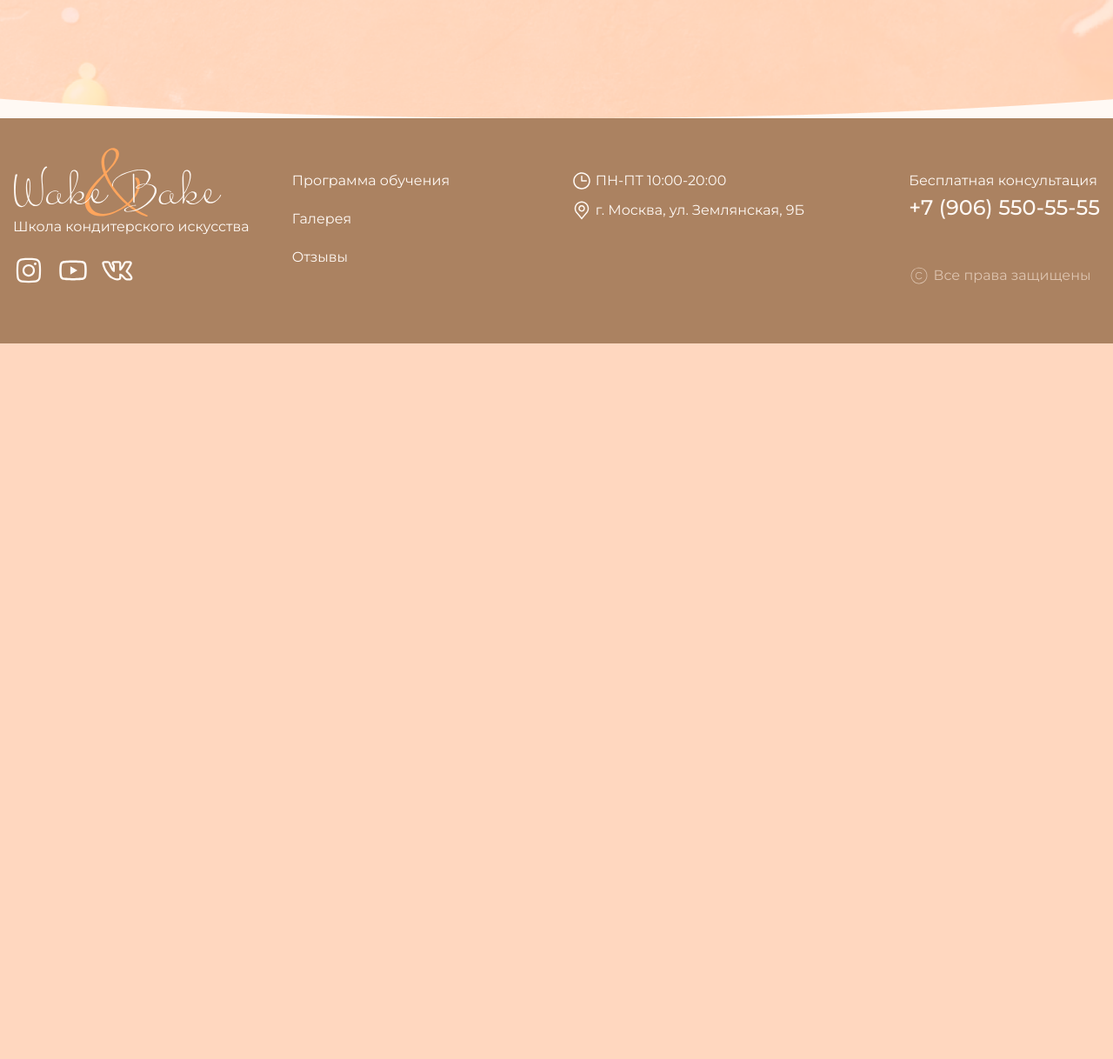
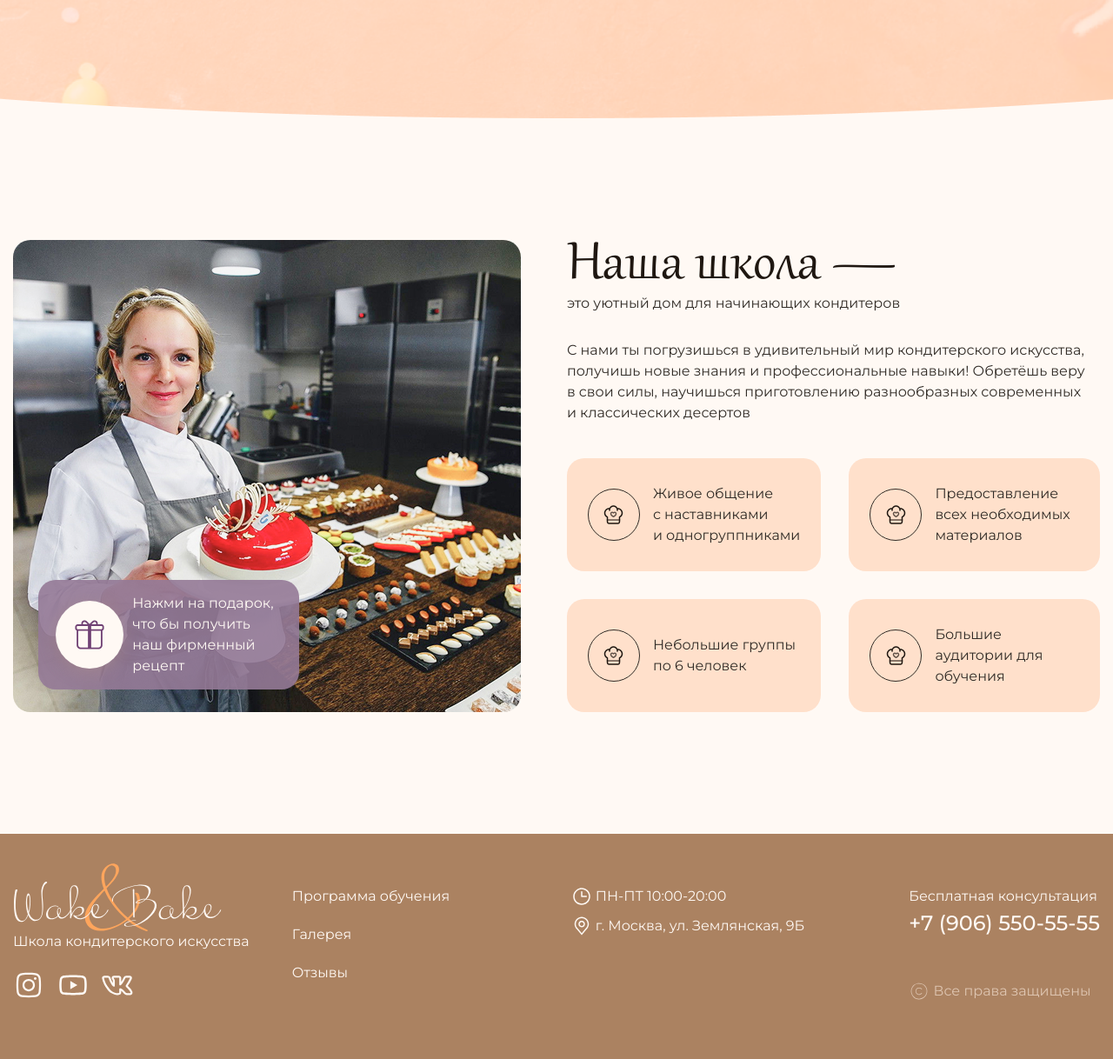
Before and after one commit to Tortoletka/Homework, a PHP site: page /wake_bake/index.html in a window 1280 px wide. Shown: the part 587-1805 px from the top of the page at 87% size. Before the commit the page ends 982 px from the top, so only its background shows below. Run offline with PHP 8.4, Linux system fonts and the light colour scheme.

Commit message:
Add files via upload

```diff
--- a/wake_bake/css/style.css
+++ b/wake_bake/css/style.css
@@ -30,6 +35,10 @@
   flex-grow: 1;
 }
 
+.main__about {
+  padding: 140px 0;
+}
+
 .container {
   max-width: 1310px;
   margin: 0 auto;
@@ -291,17 +419,137 @@
   opacity: 1;
 }
 
+/* ============================================================ */
+
+.about {}
+
+.about__inner {
+  display: grid;
+  grid-template-columns: 1fr 1.05fr;
+  grid-template-rows: repeat(2, auto);
+  gap: 40px 53px;
+}
+
+.about__img {
+  border-radius: var(--border-radius);
+  overflow: hidden;
+  position: relative;
+  grid-row: 1/-1;
+}
+
+.about__img>img {
+  width: 100%;
+  height: 100%;
+  object-fit: cover;
+  object-position: 0 50%;
+}
+
+.about__img-control {
+  position: absolute;
+  bottom: 4.7%;
+  left: 5%;
+  display: flex;
+  align-items: center;
+  gap: 10px;
+  max-width: 300px;
+  text-align: left;
+  background: #957b97e6;
+  border-radius: var(--border-radius);
+  padding: 15px 20px;
+  color: var(--general-bg);
+}
+
+.about__img-button {
+  flex-shrink: 0;
+  display: flex;
+  align-items: center;
+  justify-content: center;
+  width: 78px;
+  height: 78px;
+  border-radius: 50%;
+  background: var(--general-bg);
+  box-shadow: 0px 4px 20px rgba(184, 148, 126, 0.3);
+  position: relative;
+}
+
+.about__img-button::before {
+  content: '';
+  position: absolute;
+  inset: 5px;
+  border-radius: 50%;
+  border: 1px solid #CEAAD0;
+  opacity: 0;
+  transition: all .3s;
+}
+
+.about__img-button:hover::before {
+  opacity: 1;
+}
+
+.about__body {}
+
+.about__heading {
+  margin-bottom: 30px;
+}
+
+.about__title {
+  font-family: 'Gabriola';
+  font-size: 74px;
+  line-height: 0.82;
+  color: var(--accent-text);
+}
+
+.about__title-text {}
+
+.about__text {
+}
+
+.about__grid {
+  display: grid;
+  gap: 32px;
+  grid-template-columns: repeat(2, 1fr);
+}
+
+.about__grid-item {
+  background: var(--accent-bg);
+  border-radius: var(--border-radius);
+  padding: 29px 24px;
+  display: flex;
+  align-items: center;
+  gap: 15px;
+}
+
+.about__grid-img {
+  border: 1px solid var(--general-text);
+  border-radius: 50%;
+  width: 60px;
+  height: 60px;
+  flex-shrink: 0;
+  display: flex;
+  align-items: center;
+  justify-content: center;
+}
+
+.about__grid-text {}
+
+/* ============================================================ */
+
+
+/* ============================================================ */
+
 .footer {
   color: var(--general-bg);
   background: #ab8261;
   padding: 60px 0 66px;
 }
+
 .footer__inner {
   display: grid;
   gap: 40px 15px;
   justify-content: space-between;
   grid-template-columns: .9fr .9fr 1.1fr auto;
 }
+
 .footer__col:first-child {
   margin-top: -30px;
 }
--- a/wake_bake/index.html
+++ b/wake_bake/index.html
@@ -49,7 +49,7 @@
           </div>
         </div>
       </div>
-      <section class="hero">
+      <section class="header__hero hero">
         <div class="container">
           <div class="hero__inner">
             <div class="hero__contant">
@@ -86,7 +86,74 @@
         </div>
       </section>
     </header>
-    <main class="main"></main>
+    <main class="main">
+
+      <section class="main__about about">
+        <div class="container">
+          <div class="about__inner">
+            <div class="about__img">
+              <img src="img/content/girl-2.jpg" alt="Девушка с тортом в руках">
+              <div class="about__img-control">
+                <a class="about__img-button" href="#">
+                  <img src="img/icons/gift.svg" alt="">
+                </a>
+                Нажми на подарок, что бы получить наш фирменный рецепт
+              </div>
+            </div>
+            <div class="about__body">
+              <div class="about__heading">
+                <h2 class="about__title">
+                  Наша школа —
+                </h2>
+                <p class="about__title-text">
+                  это уютный дом для начинающих кондитеров
+                </p>
+              </div>
+              <p class="about__text">
+                С нами ты погрузишься в удивительный мир кондитерского искусства, получишь новые знания
+                и профессиональные навыки! Обретёшь веру в свои силы, научишься приготовлению разнообразных современных
+                и классических десертов
+              </p>
+            </div>
+            <ul class="about__grid">
+              <li class="about__grid-item">
+                <div class="about__grid-img">
+                  <img src="img/icons/hat-2.svg" alt="">
+                </div>
+                <p class="about__grid-text">
+                  Живое общение с наставниками и одногруппниками
+                </p>
+              </li>
+              <li class="about__grid-item">
+                <div class="about__grid-img">
+                  <img src="img/icons/hat-2.svg" alt="">
+                </div>
+                <p class="about__grid-text">
+                  Предоставление всех необходимых материалов
+                </p>
+              </li>
+              <li class="about__grid-item">
+                <div class="about__grid-img">
+                  <img src="img/icons/hat-2.svg" alt="">
+                </div>
+                <p class="about__grid-text">
+                  Небольшие группы по 6 человек
+                </p>
+              </li>
+              <li class="about__grid-item">
+                <div class="about__grid-img">
+                  <img src="img/icons/hat-2.svg" alt="">
+                </div>
+                <p class="about__grid-text">
+                  Большие аудитории для обучения
+                </p>
+              </li>
+            </ul>
+          </div>
+        </div>
+      </section>
+
+    </main>
     <footer class="footer">
       <div class="container">
         <div class="footer__inner">
@@ -182,6 +249,33 @@
       </div>
     </footer>
   </div>
+  <div class="modal">
+    <div class="modal__window">
+      <a class="modal__cancel" href="#">
+        <svg width="24" height="24" viewBox="0 0 24 24" fill="none" xmlns="http://www.w3.org/2000/svg">
+          <rect x="0.75" y="0.75" width="22.5" height="22.5" rx="11.25" stroke="#E1D9E1" stroke-width="1.5" />
+          <path d="M6.75781 17.2433L12.0008 12.0003L17.2438 17.2433M17.2438 6.75732L11.9998 12.0003L6.75781 6.75732"
+            stroke="#E1D9E1" stroke-width="1.5" stroke-linecap="round" stroke-linejoin="round" />
+        </svg>
+      </a>
+      <img class="modal__img" src="img/decor/capcakes-modal.png" alt="">
+      <h3 class="modal__title">
+        Удиви своих близких вкусными капкейками
+      </h3>
+      <p class="modal__text">
+        Оставь свой e-mail, и мы вышлем рецепт на почту
+      </p>
+      <form class="modal__form">
+        <label class="modal__form-label field">
+          <input class="field__input" type="email" placeholder="email">
+          <span>Введите e-mail</span>
+        </label>
+        <button class="button" type="submit">
+          Получить подарок
+        </button>
+      </form>
+    </div>
+  </div>
 
   <script src="js/fslightbox.js"></script>
   <script src="js/main.js"></script>
--- a/wake_bake/js/main.js
+++ b/wake_bake/js/main.js
@@ -20,4 +20,26 @@
 
   }
 
+  const modal = document.querySelector('.modal')
+  const modalButton = document.querySelector('.about__img-button')
+
+  modalButton.addEventListener('click', openModal)
+  modal.addEventListener('click', closeModal)
+
+  function openModal(e) {
+    e.preventDefault()
+    document.body.classList.toggle('body--opened-modal')
+  }
+
+  function closeModal(e) {
+    e.preventDefault()
+
+    const target = e.target
+
+    if (target.closest('.modal__cancel') || target.classList.contains('modal')) {
+      document.body.classList.remove('body--opened-modal')
+    }
+
+  }
+
 })()
```
Also changed, not shown: other parts of wake_bake/css/style.css (+233 -11 lines). Lines whose indentation alone changed are shown as unchanged.
